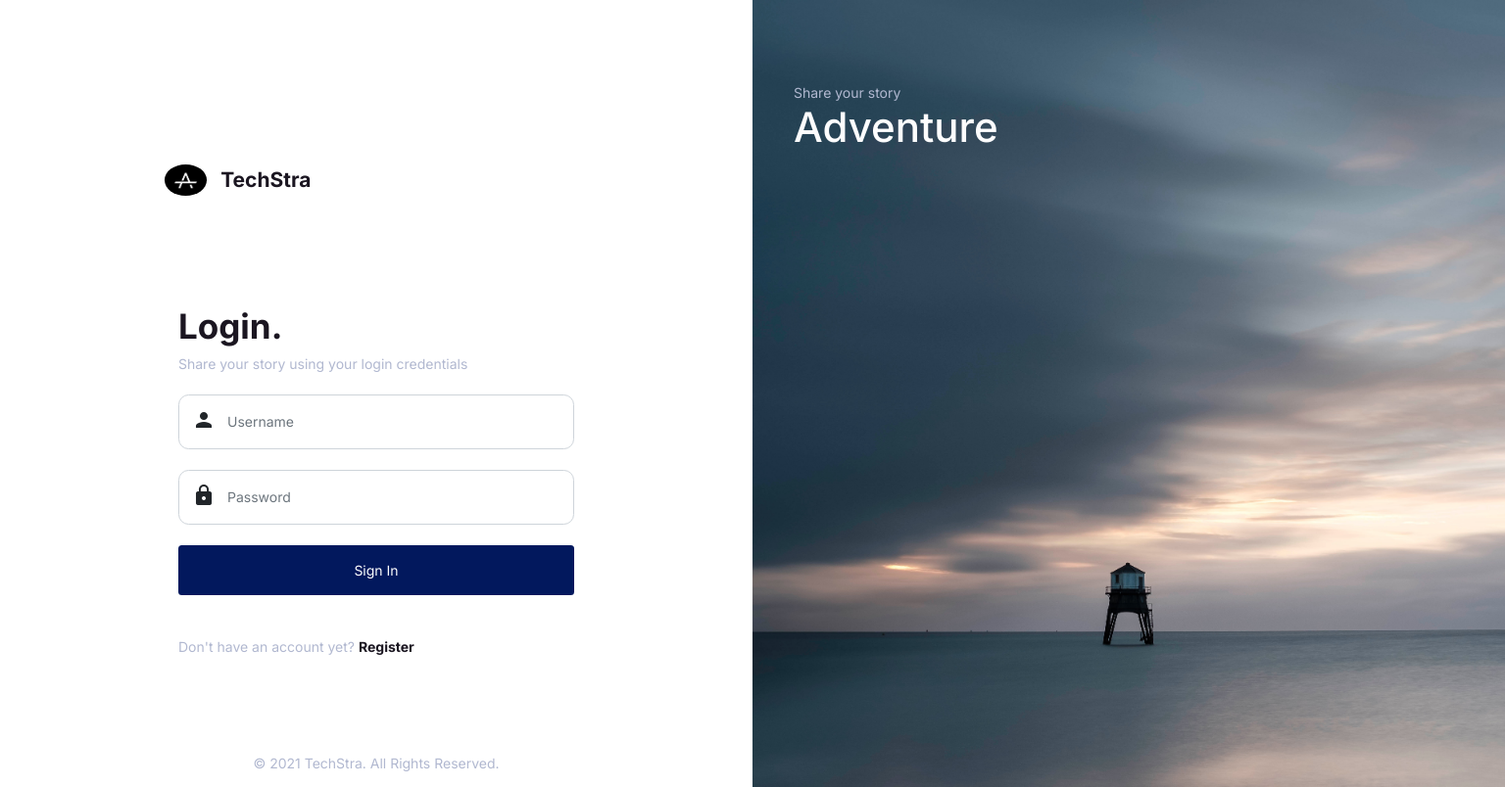
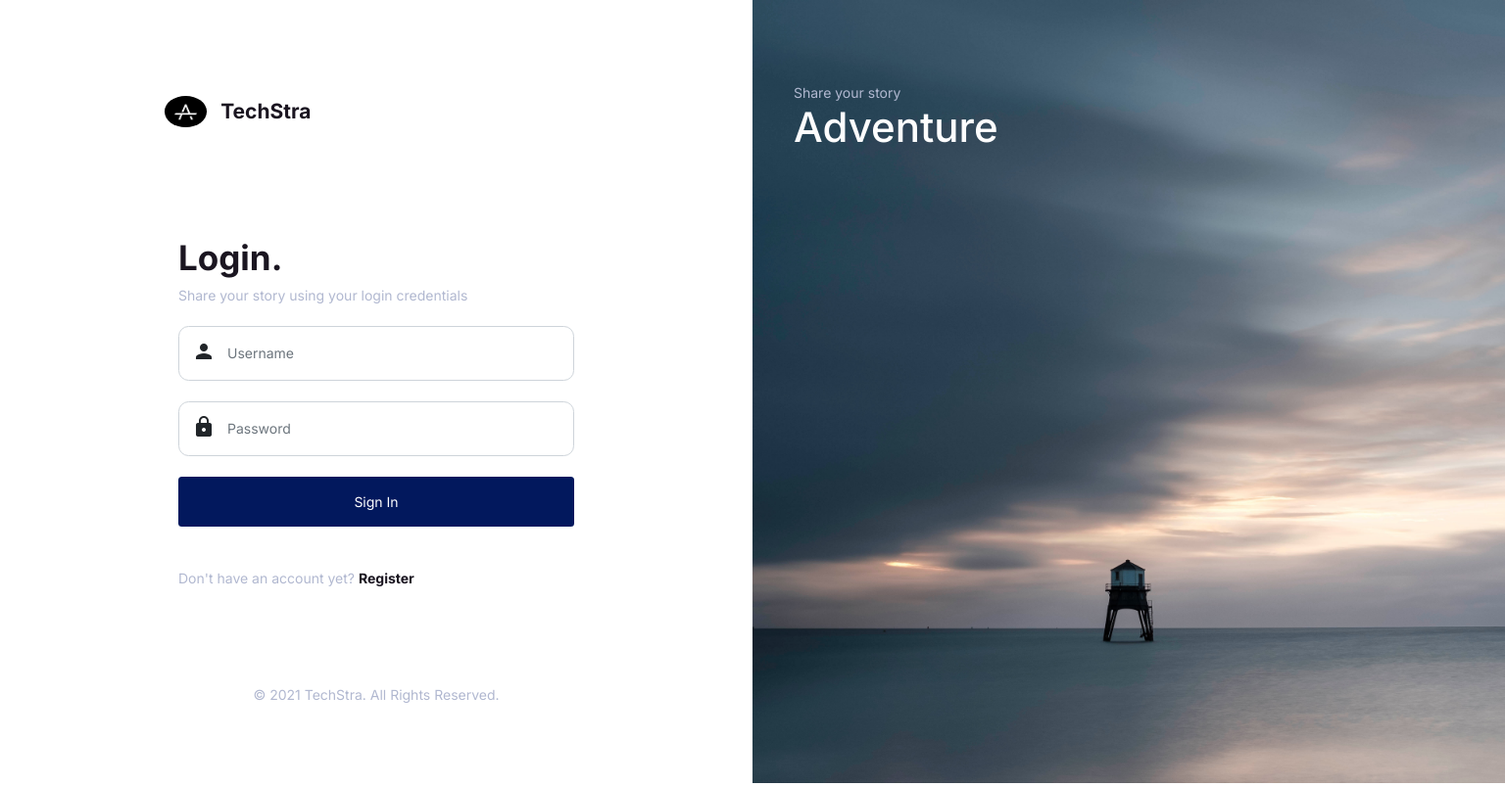
Before and after one commit to PrynsTag/TechStra, a CodeIgniter app: page /TechStra/login in a window 1536 px wide. Shown: the whole page at 98% size. Run offline with CodeIgniter, Linux system fonts and the light colour scheme.

Commit message:
Change Login page head padding

```diff
--- a/assets/css/style.css
+++ b/assets/css/style.css
@@ -168,7 +168,7 @@ body {
 
     .home-left-container {
         width: 50%;
-        padding: 10rem 10rem 0rem 10rem;
+        padding: 5rem 10rem 0rem 10rem;
     }
 
     .home-right-container {
```
